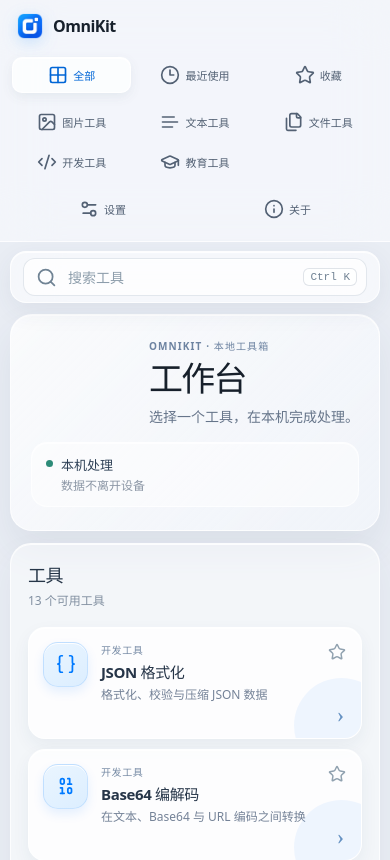
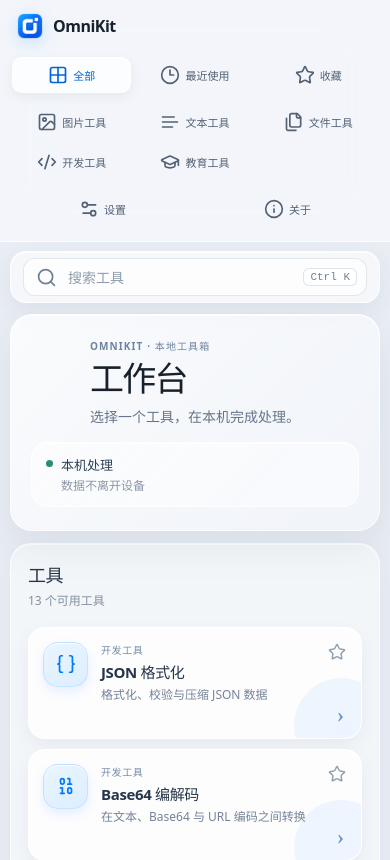
Before and after one commit to kanne-lu/OmniKit, a React (Vite) app: page / in a window 390 px wide. Shown: the top 860 px of the page. Built offline with nearby package versions, Linux system fonts and the light colour scheme; a web font is replaced by a local one.

Commit message:
feat: embed mascot videos in contextual views

```diff
--- a/src/App.tsx
+++ b/src/App.tsx
@@ -4,6 +4,8 @@
 import { ToolHome } from './components/ToolHome';
 import { ToolWorkspace } from './components/ToolWorkspace';
 import { Topbar } from './components/Topbar';
+import mainMascotVideo from './assets/omnikit-mascot-main.mp4';
+import pageMascotVideo from './assets/omnikit-mascot-pages.mp4';
 import {
   appendClipboardText,
   clearUnpinnedClipboardEntries,
@@ -48,6 +50,10 @@
     return matchingTools;
   }, [activeCategory, activeView, favoriteTools, query, recentTools]);
   const activeTool = activeToolId ? TOOL_BY_ID.get(activeToolId) : undefined;
+  const homeMascotVideo = !activeTool && activeView === 'home' && activeCategory === 'all' && !query.trim() ? mainMascotVideo : undefined;
+  const emptyStateMascotVideo = !activeTool && !query.trim() && (
+    activeView === 'recent' && recent.length === 0 || activeView === 'favorites' && favorites.length === 0
+  ) ? pageMascotVideo : undefined;
 
   useEffect(() => { localStorage.setItem(`${STORAGE_PREFIX}recent`, JSON.stringify(recent)); }, [recent]);
   useEffect(() => { localStorage.setItem(`${STORAGE_PREFIX}favorites`, JSON.stringify(favorites)); }, [favorites]);
@@ -119,7 +125,7 @@
             onClipboardPinToggle={(id) => setClipboardEntries((current) => toggleClipboardPin(current, id))}
             onClipboardClear={() => setClipboardEntries((current) => clearUnpinnedClipboardEntries(current))}
             onClipboardCopied={(text) => setClipboardEntries((current) => appendClipboardText(current, text, Date.now()))}
-          /> : activeView === 'settings' ? <SettingsPanel recentCount={recent.length} favoriteCount={favorites.length} reducedMotion={reducedMotion} onReducedMotionChange={setReducedMotion} onClearRecent={() => setRecent([])} onClearFavorites={() => setFavorites([])} /> : activeView === 'about' ? <AboutPanel /> : <ToolHome {...screenCopy} tools={visibleTools} recent={recent} favorites={favorites} onOpenTool={openTool} onToggleFavorite={toggleFavorite} />}
+          /> : activeView === 'settings' ? <SettingsPanel recentCount={recent.length} favoriteCount={favorites.length} reducedMotion={reducedMotion} onReducedMotionChange={setReducedMotion} onClearRecent={() => setRecent([])} onClearFavorites={() => setFavorites([])} /> : activeView === 'about' ? <AboutPanel mascotVideoSrc={pageMascotVideo} reducedMotion={reducedMotion} /> : <ToolHome {...screenCopy} tools={visibleTools} recent={recent} favorites={favorites} homeMascotVideoSrc={homeMascotVideo} emptyStateMascotVideoSrc={emptyStateMascotVideo} reducedMotion={reducedMotion} onOpenTool={openTool} onToggleFavorite={toggleFavorite} />}
         </div>
       </main>
     </div>
--- a/src/components/AppPanels.tsx
+++ b/src/components/AppPanels.tsx
@@ -152,7 +152,12 @@
   </section>;
 }
 
-export function AboutPanel() {
+interface AboutPanelProps {
+  mascotVideoSrc: string;
+  reducedMotion: boolean;
+}
+
+export function AboutPanel({ mascotVideoSrc, reducedMotion }: AboutPanelProps) {
   return <section className="info-view about-view" aria-labelledby="about-title">
     <header className="info-heading"><span className="section-kicker">OMNIKIT</span><h1 id="about-title">关于</h1><p>为日常处理任务准备的本地工具箱。</p></header>
     <div className="about-layout">
@@ -176,6 +181,7 @@
       </article>
       <aside className="about-aside" aria-label="OmniKit 简介">
         <span className="section-kicker">为什么是 OmniKit</span>
+        <video className="about-mascot-video" src={mascotVideoSrc} autoPlay={!reducedMotion} loop muted playsInline preload="metadata" disablePictureInPicture controlsList="nodownload noremoteplayback" aria-hidden="true" tabIndex={-1} draggable={false} onContextMenu={(event) => event.preventDefault()} />
         <h2>少一点切换，多一点专注。</h2>
         <p className="about-aside-summary">把日常会反复遇到的处理需求留在一个轻量、清晰的桌面应用中。</p>
         <ol className="about-principles"><li><span>01</span><div><strong>常用工具集中</strong><p>从格式化文本到处理图片，随时打开即可使用。</p></div></li><li><span>02</span><div><strong>本地处理为先</strong><p>内容留在设备中，让隐私和结果都更安心。</p></div></li><li><span>03</span><div><strong>体验保持简单</strong><p>专注完成任务，不用学习复杂的工作流程。</p></div></li></ol>
--- a/src/components/ToolHome.tsx
+++ b/src/components/ToolHome.tsx
@@ -9,20 +9,24 @@
   tools: ToolDefinition[];
   recent: ToolId[];
   favorites: ToolId[];
+  homeMascotVideoSrc?: string;
+  emptyStateMascotVideoSrc?: string;
+  reducedMotion: boolean;
   onOpenTool: (id: ToolId) => void;
   onToggleFavorite: (id: ToolId) => void;
 }
 
-export function ToolHome({ title, description, emptyMessage, tools, recent, favorites, onOpenTool, onToggleFavorite }: ToolHomeProps) {
+export function ToolHome({ title, description, emptyMessage, tools, recent, favorites, homeMascotVideoSrc, emptyStateMascotVideoSrc, reducedMotion, onOpenTool, onToggleFavorite }: ToolHomeProps) {
   const visibleRecents = recent.map((id) => TOOL_BY_ID.get(id)).filter((tool): tool is ToolDefinition => Boolean(tool)).slice(0, 7);
   return (
     <section className="home-view">
-      <header className="home-header">
-        <div>
+      <header className={homeMascotVideoSrc ? 'home-header has-mascot-video' : 'home-header'}>
+        <div className="home-hero-copy">
           <span className="section-kicker">OMNIKIT · 本地工具箱</span>
           <h1>{title}</h1>
           <p>{description}</p>
         </div>
+        {homeMascotVideoSrc && <video className="home-mascot-video" src={homeMascotVideoSrc} autoPlay={!reducedMotion} loop muted playsInline preload="metadata" disablePictureInPicture controlsList="nodownload noremoteplayback" aria-hidden="true" tabIndex={-1} draggable={false} onContextMenu={(event) => event.preventDefault()} />}
         <div className="local-status" aria-label="本机处理状态">
           <span className="status-dot" />
           <div><strong>本机处理</strong><small>数据不离开设备</small></div>
@@ -55,7 +59,10 @@
               </article>
             );
           })}
-          {!tools.length && <div className="empty-state"><strong>{emptyMessage}</strong><span>试试更换分类，或清除搜索条件。</span></div>}
+          {!tools.length && <div className={emptyStateMascotVideoSrc ? 'empty-state has-mascot-video' : 'empty-state'}>
+            {emptyStateMascotVideoSrc && <video className="empty-state-mascot-video" src={emptyStateMascotVideoSrc} autoPlay={!reducedMotion} loop muted playsInline preload="metadata" disablePictureInPicture controlsList="nodownload noremoteplayback" aria-hidden="true" tabIndex={-1} draggable={false} onContextMenu={(event) => event.preventDefault()} />}
+            <div className="empty-state-copy"><strong>{emptyMessage}</strong><span>试试更换分类，或清除搜索条件。</span></div>
+          </div>}
           </div>
           <p className="privacy-note"><ShieldCheck size={19} /> 所有文本与文件仅在本机处理</p>
         </section>
--- a/src/styles.css
+++ b/src/styles.css
@@ -749,10 +749,13 @@
 .compact-window-title { color: #66778d; font-size: 13px; font-weight: 700; letter-spacing: -.2px; }
 
 .home-view, .info-view { width: min(100%, 1320px); padding: 6px 5px 42px; }
-.home-header { min-height: 176px; align-items: flex-end; border: 1px solid rgb(255 255 255 / 74%); border-radius: 26px; background: linear-gradient(135deg, rgb(255 255 255 / 76%), rgb(247 250 255 / 52%)); box-shadow: 0 18px 38px rgb(51 72 103 / 8%), inset 0 1px rgb(255 255 255 / 88%); padding: 28px 30px; }
+.home-header { min-height: 176px; align-items: flex-end; overflow: hidden; border: 1px solid rgb(255 255 255 / 74%); border-radius: 26px; background: linear-gradient(135deg, rgb(255 255 255 / 76%), rgb(247 250 255 / 52%)); box-shadow: 0 18px 38px rgb(51 72 103 / 8%), inset 0 1px rgb(255 255 255 / 88%); isolation: isolate; padding: 28px 30px; }
 .section-kicker { color: #6d83a1; font-size: 10px; letter-spacing: .11em; }
 .home-header h1, .info-heading h1 { margin-top: 8px; color: #17202b; font-size: clamp(34px, 3.2vw, 48px); letter-spacing: -1.8px; line-height: 1.04; }
 .home-header p, .info-heading p { max-width: 550px; margin-top: 10px; color: #66758a; font-size: 14px; }
+.home-header.has-mascot-video { display: grid; grid-template-columns: minmax(0, 1fr) minmax(150px, 194px) auto; align-items: center; }
+.home-mascot-video { display: block; width: calc(100% + 28px); max-height: 148px; margin: -10px -14px -7px; justify-self: center; border-radius: 46% 54% 49% 51% / 43% 45% 55% 57%; object-fit: contain; mix-blend-mode: multiply; opacity: .94; filter: saturate(.88) contrast(.96); transform: scale(1.035); transform-origin: center bottom; }
+.home-header.has-mascot-video .local-status { align-self: end; }
 .local-status { min-width: 194px; border: 1px solid rgb(255 255 255 / 70%); border-radius: 16px; background: rgb(255 255 255 / 48%); padding: 12px 14px; box-shadow: inset 0 1px rgb(255 255 255 / 72%); }
 .local-status strong { color: #2e4056; font-weight: 700; }
 .home-layout { grid-template-columns: minmax(0, 1fr) 284px; gap: 18px; margin-top: 18px; }
@@ -783,6 +786,9 @@
 .recent-row small { margin-top: -9px; }
 .recent-empty { min-height: 180px; align-content: center; border-top-color: rgb(117 137 162 / 14%); padding: 17px 5px; }
 .empty-state { border: 1px dashed rgb(109 137 168 / 34%); border-radius: 18px; background: rgb(255 255 255 / 48%); }
+.empty-state.has-mascot-video { min-height: 166px; grid-template-columns: 116px minmax(0, 1fr); place-items: center start; gap: 18px; padding: 20px 24px; text-align: left; }
+.empty-state-copy { display: grid; gap: 6px; }
+.empty-state-mascot-video { display: block; width: 116px; border-radius: 15px; object-fit: contain; }
 
 .workspace-view { width: min(100%, 1320px); padding: 4px 5px 40px; }
 .workspace-toolbar { min-height: 43px; margin: 0 2px 13px; padding: 0 12px; border: 1px solid rgb(255 255 255 / 66%); border-radius: 15px; background: rgb(255 255 255 / 45%); box-shadow: inset 0 1px rgb(255 255 255 / 72%); }
@@ -811,6 +817,7 @@
 .about-card, .about-aside { border-color: rgb(255 255 255 / 74%); border-radius: 24px; background: rgb(255 255 255 / 68%); box-shadow: 0 16px 34px rgb(48 69 99 / 7%), inset 0 1px rgb(255 255 255 / 86%); }
 .about-card { padding: 30px; }
 .about-aside { background: rgb(245 249 255 / 66%); }
+.about-mascot-video { display: block; width: min(100%, 182px); margin: 13px 0 17px; border-radius: 17px; object-fit: contain; }
 .about-capabilities span { border: 1px solid rgb(0 122 255 / 13%); border-radius: 12px; background: rgb(235 246 255 / 68%); }
 .about-spark { border-color: rgb(0 122 255 / 15%); border-radius: 18px; background: #e5f2ff; color: #007aff; }
 
@@ -824,6 +831,8 @@
 
 @media (max-width: 1080px) {
   .sidebar { width: 222px; flex-basis: 222px; }
+  .home-header.has-mascot-video { grid-template-columns: minmax(0, 1fr) 164px; }
+  .home-header.has-mascot-video .local-status { grid-column: 1 / -1; justify-self: start; align-self: auto; }
   .home-layout { grid-template-columns: 1fr; }
   .recent-rail { display: grid; grid-template-columns: 180px minmax(0, 1fr); gap: 0 16px; border-left: 1px solid rgb(255 255 255 / 74%); padding: 18px; }
   .rail-heading { border-right: 1px solid rgb(117 137 162 / 14%); padding: 5px 16px 5px 2px; }
@@ -851,6 +860,9 @@
   .app-main.is-workspace .app-content { height: auto; }
   .home-view, .info-view, .workspace-view { padding: 1px 0 28px; }
   .home-header { min-height: 0; border-radius: 22px; padding: 23px 20px; }
+  .home-header.has-mascot-video { display: flex; }
+  .home-mascot-video, .empty-state-mascot-video, .about-mascot-video { display: none; }
+  .empty-state.has-mascot-video { display: grid; min-height: 138px; grid-template-columns: 1fr; place-items: center; padding: 20px; text-align: center; }
   .home-header h1, .info-heading h1 { font-size: 34px; }
   .local-status { width: 100%; min-width: 0; }
   .home-layout { gap: 12px; margin-top: 12px; }
```
